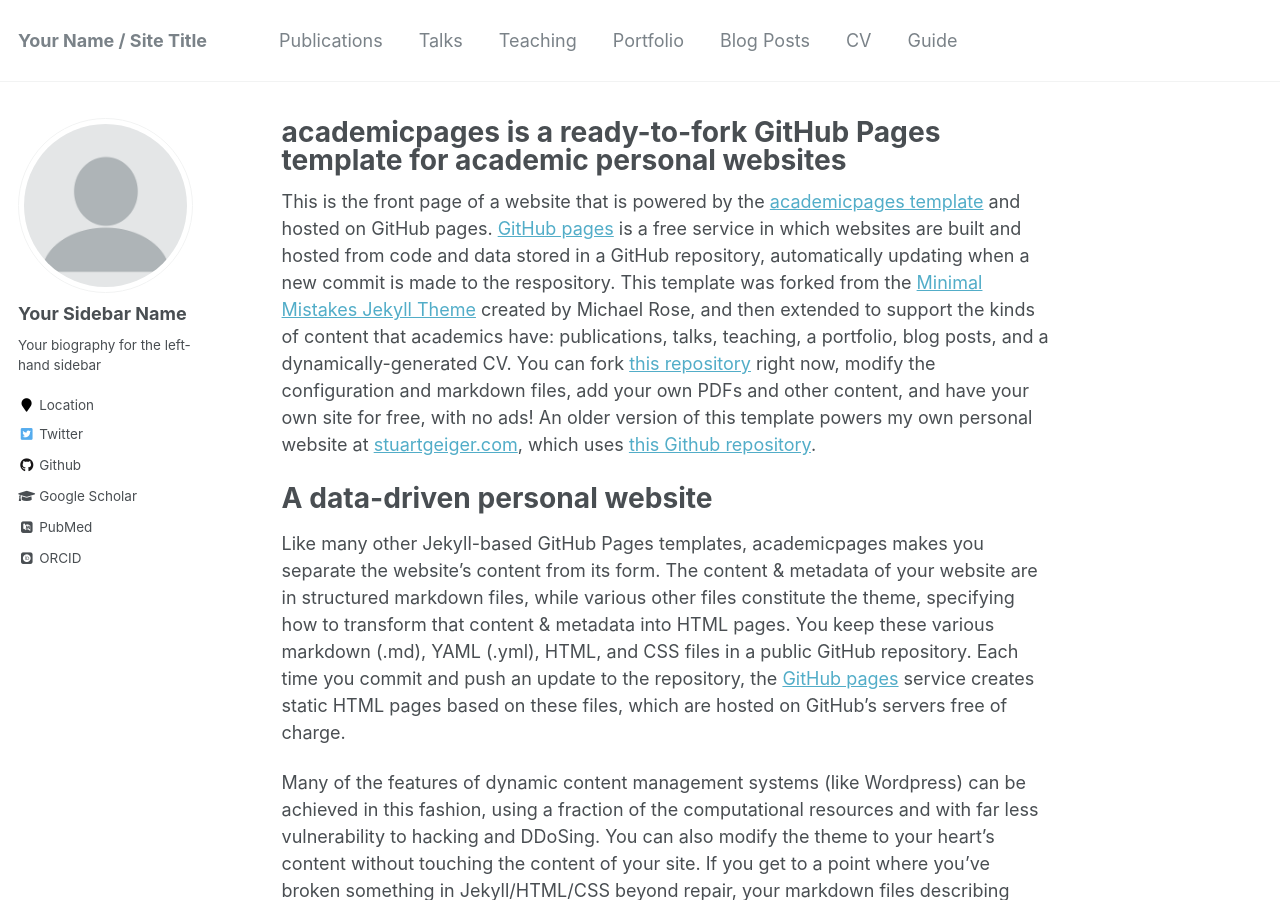
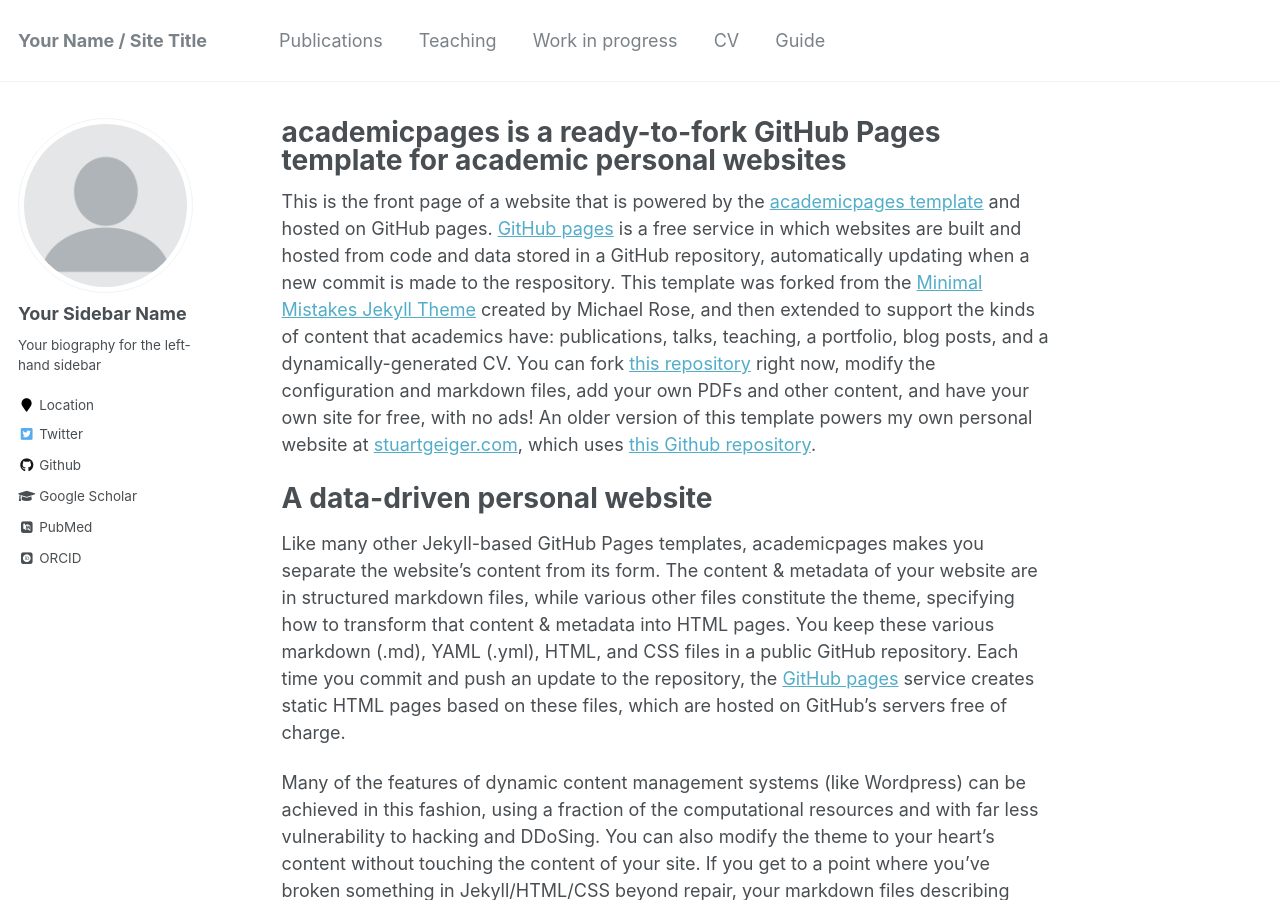
Before and after one commit to cschnaudt/cschnaudt.github.io, a Jekyll site: the page built from _pages/about.md, in a window 1280 px wide and 900 px high. Built offline with Jekyll 4.4.1, drawn with Linux system fonts in a browser that asks for light colours; some web fonts are replaced.

Commit message:
Update navigation.yml

```diff
--- a/_data/navigation.yml
+++ b/_data/navigation.yml
@@ -3,17 +3,11 @@
   - title: "Publications"
     url: /publications/
 
-  - title: "Talks"
-    url: /talks/
-
   - title: "Teaching"
     url: /teaching/
 
-  - title: "Portfolio"
-    url: /portfolio/
-
-  - title: "Blog Posts"
-    url: /year-archive/
+  - title: "Work in progress"
+    url: /talks/
 
   - title: "CV"
     url: /cv/
```
